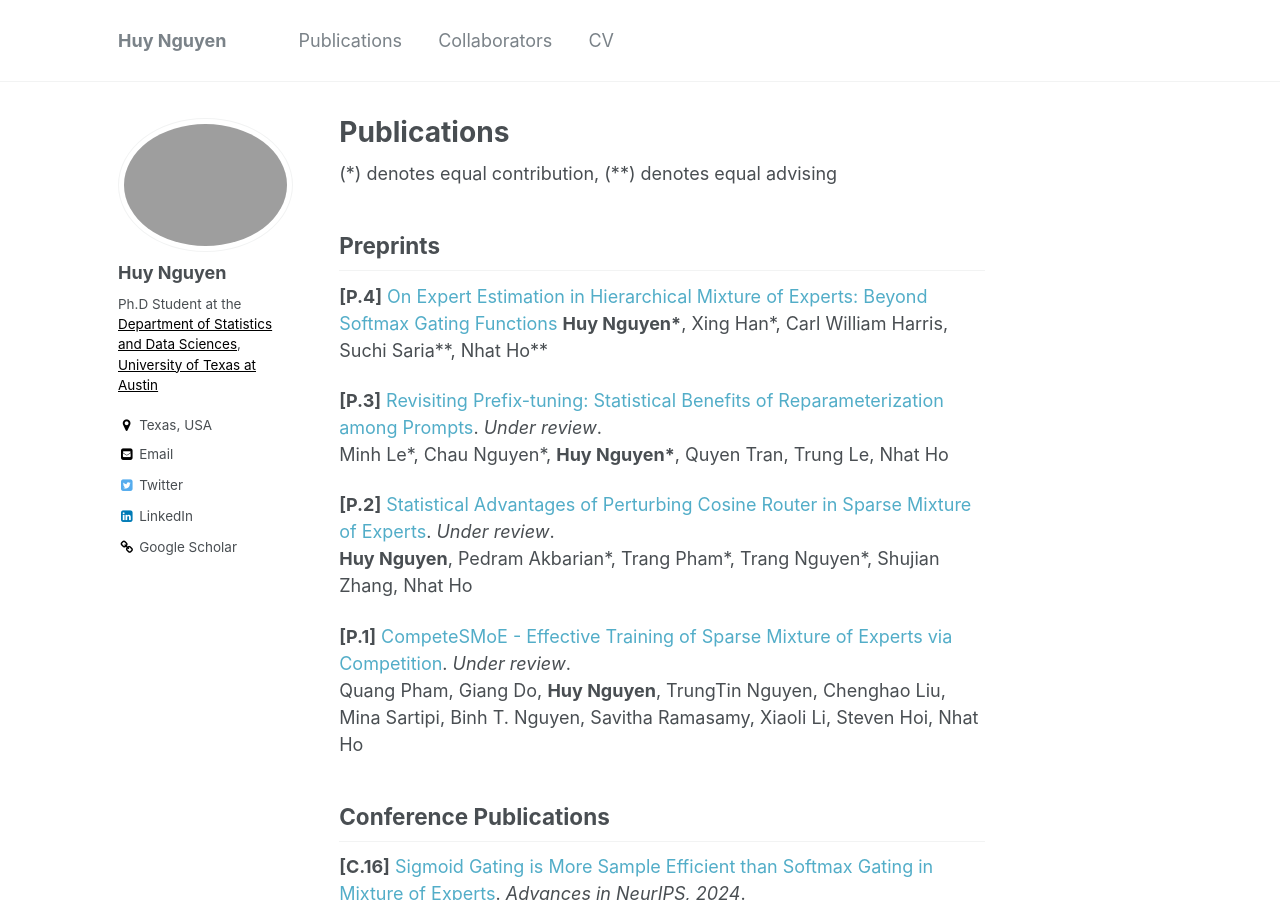
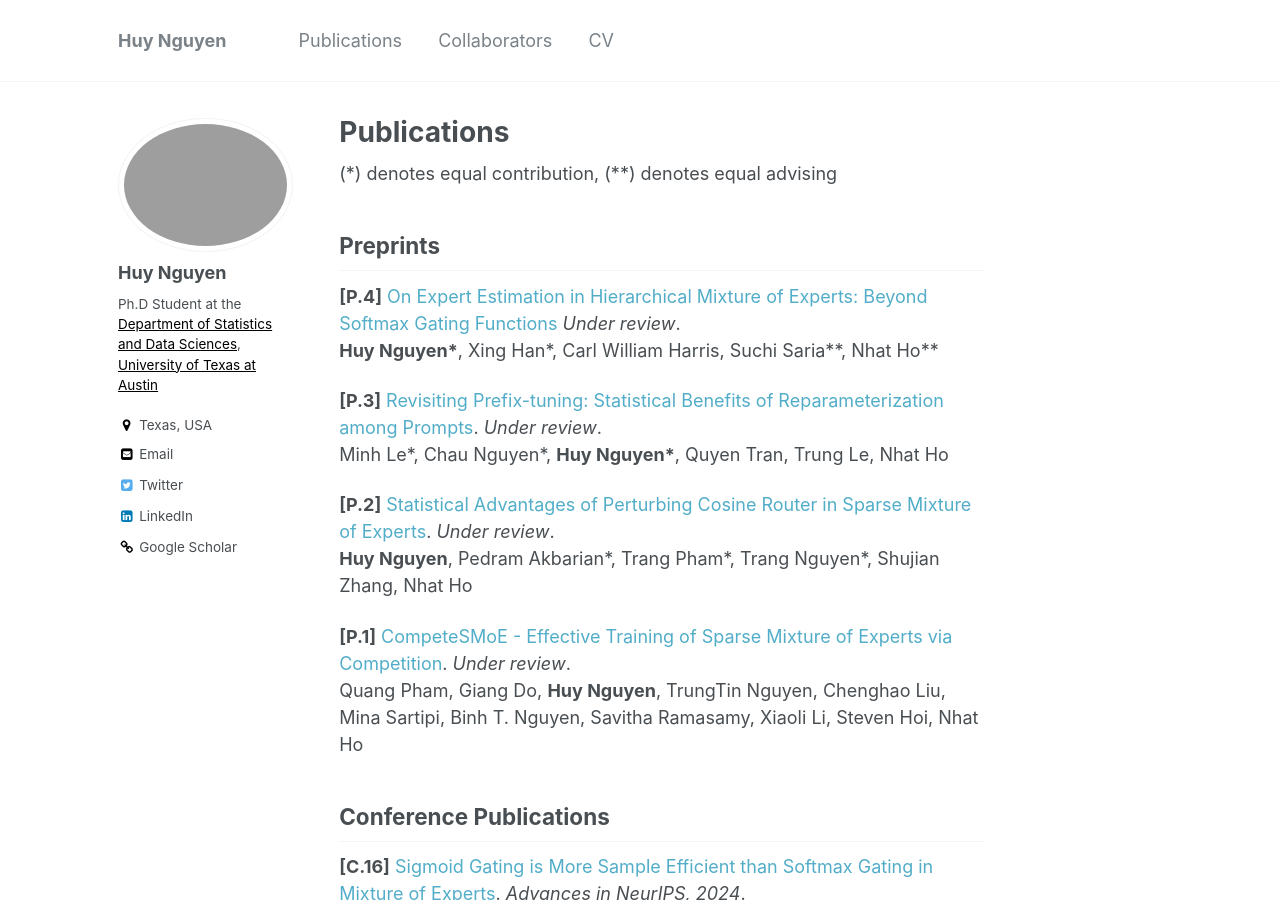
Before and after one commit to snowwhite2011/huyentrang0811.github.io, a Jekyll site: the page built from _pages/articles.md, in a window 1280 px wide and 900 px high. Built offline with Jekyll 4.4.1, drawn with Linux system fonts in a browser that asks for light colours.

Commit message:
Update articles.md

```diff
--- a/_pages/articles.md
+++ b/_pages/articles.md
@@ -14,7 +14,7 @@ redirect_from:
 
 ## Preprints
 
-**[P.4]** [On Expert Estimation in Hierarchical Mixture of Experts: Beyond Softmax Gating Functions](https://arxiv.org/abs/2410.02935)
+**[P.4]** [On Expert Estimation in Hierarchical Mixture of Experts: Beyond Softmax Gating Functions](https://arxiv.org/abs/2410.02935) *Under review*. <br/>
 <b>Huy Nguyen\*</b>, Xing Han\*, Carl William Harris, Suchi Saria\*\*, Nhat Ho\*\*
 
 **[P.3]** [Revisiting Prefix-tuning: Statistical Benefits of Reparameterization among Prompts](https://arxiv.org/abs/2410.02200). *Under review*. <br/>
```
